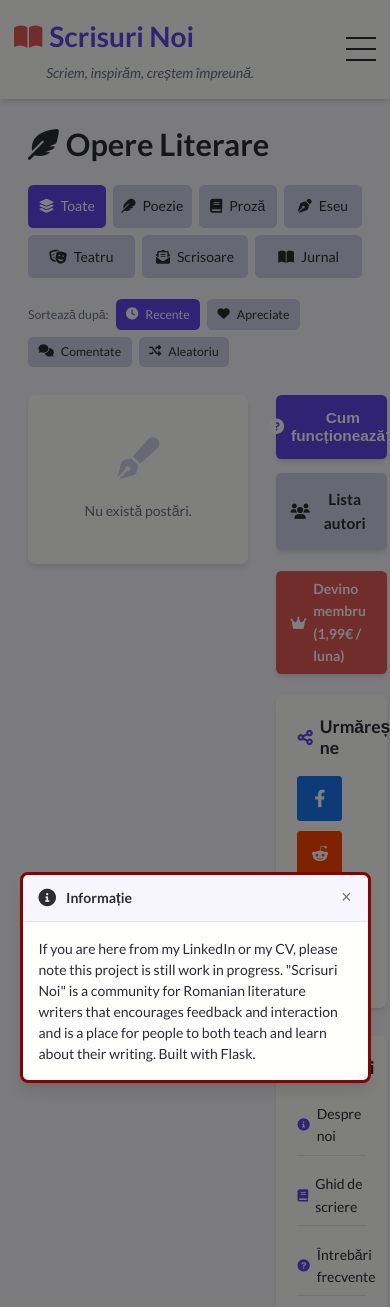
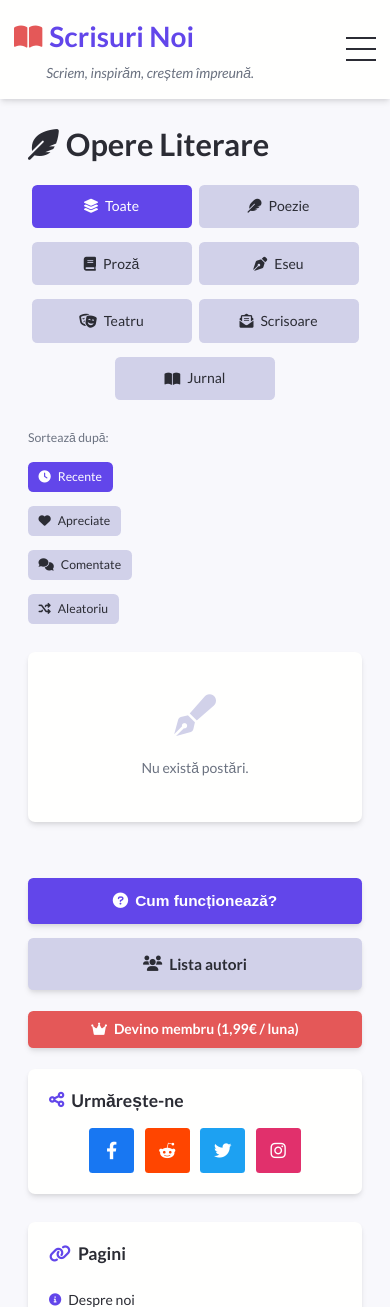
Before and after one commit to DanMGocan/scrisurinoi, a Flask app: page / in a window 390 px wide. Shown: the top 1307 px of the page. Run offline with Flask 3, Linux system fonts and the light colour scheme; some libraries are stand-ins or nearby versions.

Commit message:
Mobile friendlier

```diff
--- a/static/css/style.css
+++ b/static/css/style.css
@@ -1375,6 +1375,51 @@ textarea.form-control {
         gap: 1rem;
         align-items: flex-start;
     }
+
+    /* Mobile layout - stack containers */
+    .post-layout {
+        flex-direction: column;
+    }
+
+    .post-main-content,
+    .post-sidebar {
+        flex: 0 0 100%;
+        width: 100%;
+    }
+
+    .post-sidebar {
+        margin-top: 2rem;
+    }
+
+    .sticky-sidebar {
+        position: static;
+    }
+
+    /* Make category buttons more mobile-friendly */
+    .post-filters {
+        flex-wrap: wrap;
+        justify-content: center;
+    }
+
+    .post-filters .btn {
+        flex: 0 0 calc(50% - 0.5rem);
+        margin-bottom: 0.5rem;
+    }
+
+    /* Make sort options more mobile-friendly */
+    .sort-options {
+        flex-direction: column;
+        align-items: flex-start;
+    }
+
+    .sort-options .btn {
+        margin-top: 0.5rem;
+    }
+
+    /* Adjust social links for mobile */
+    .social-links {
+        justify-content: center;
+    }
 }
 
 @media (max-width: 480px) {
--- a/templates/base.html
+++ b/templates/base.html
@@ -89,11 +89,6 @@
             // Remove the original flash messages from DOM
             const flashMessages = document.querySelectorAll('.alert');
             flashMessages.forEach(message => message.remove());
-
-            // Show LinkedIn/CV notice modal on landing page
-            {% if request.path == '/' %}
-                showModal('If you are here from my LinkedIn or my CV, please note this project is still work in progress. "Scrisuri Noi" is a community for Romanian literature writers that encourages feedback and interaction and is a place for people to both teach and learn about their writing. Built with Flask.', 'info');
-            {% endif %}
         });
     </script>
     {% block scripts %}{% endblock %}
```
